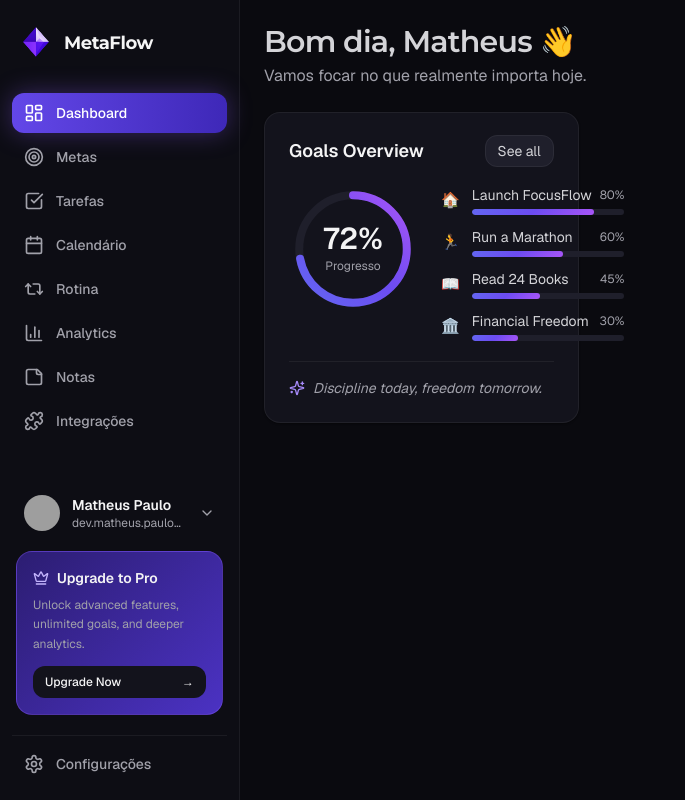
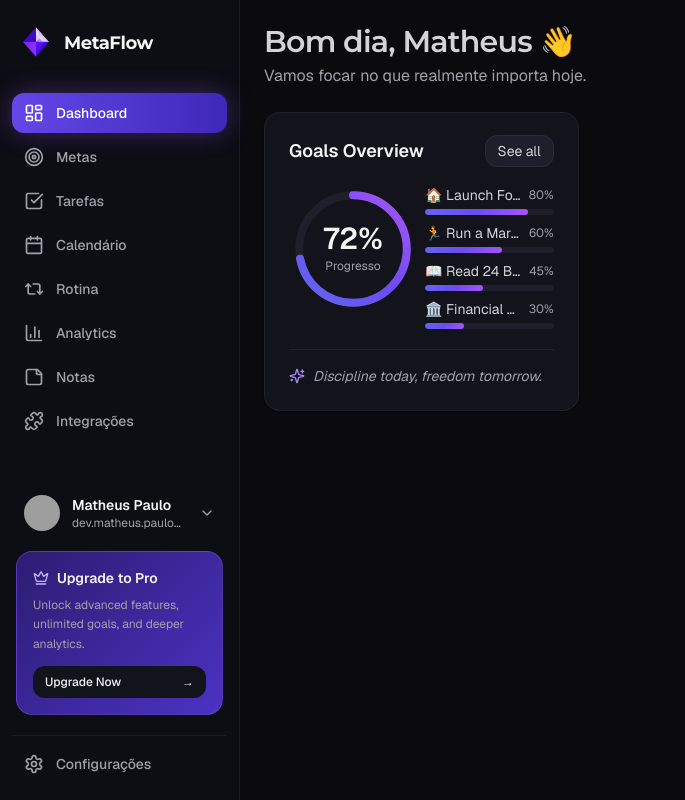
Before and after one commit to matheuspsb/metaflow, a Next.js app: page /dashboard in a window 1280 px wide. Shown: the whole page, without its empty margins (0-685 px from the left). Built offline with nearby package versions, Linux system fonts and the light colour scheme; grey boxes are pictures that could not be loaded.

Commit message:
feat: add GoalsCard dashboard component with donut progress and goal rows

```diff
--- a/src/components/dashboard/goals/GoalRow.tsx
+++ b/src/components/dashboard/goals/GoalRow.tsx
@@ -11,17 +11,15 @@ interface GoalRowProps {
 
 export function GoalRow({ goal }: GoalRowProps) {
   return (
-    <li className="flex items-center gap-3">
-      <span className="text-base" aria-hidden="true">
-        {goal.icon}
+    <li className="flex w-full flex-col gap-1 overflow-hidden">
+      <div className="flex items-center justify-between gap-2">
+        <span className="text-fg-secondary flex-1 truncate text-sm" title={goal.label}>
+          {goal.icon} {goal.label}
         </span>
-      <div className="flex min-w-0 flex-1 flex-col gap-1">
-        <div className="flex items-center justify-between">
-          <span className="text-fg-secondary truncate text-sm">{goal.label}</span>
-          <span className="text-fg-muted ml-2 shrink-0 text-xs">{goal.progress}%</span>
+        <span className="text-fg-muted shrink-0 text-xs">{goal.progress}%</span>
       </div>
       <div
-          className="bg-bg-input h-1.5 overflow-hidden rounded-full"
+        className="bg-bg-input h-1.5 w-full overflow-hidden rounded-full"
         role="progressbar"
         aria-valuenow={goal.progress}
         aria-valuemin={0}
@@ -29,10 +27,9 @@ export function GoalRow({ goal }: GoalRowProps) {
         aria-label={`${goal.label}: ${goal.progress}%`}
       >
         <div
-            className="bg-gradient-brand h-full rounded-full transition-all duration-500"
+          className="bg-gradient-brand h-full w-full rounded-full transition-all duration-500"
           style={{ width: `${goal.progress}%` }}
         />
-        </div>
       </div>
     </li>
   )
--- a/src/components/dashboard/goals/GoalsCard.tsx
+++ b/src/components/dashboard/goals/GoalsCard.tsx
@@ -9,6 +9,7 @@ interface GoalsCardProps {
   overallProgress?: number
   goals?: Goal[]
   quote?: string
+  className?: string
 }
 
 const DEFAULT_GOALS: Goal[] = [
@@ -22,12 +23,15 @@ export function GoalsCard({
   overallProgress = 72,
   goals = DEFAULT_GOALS,
   quote = 'Discipline today, freedom tomorrow.',
+  className,
 }: GoalsCardProps) {
   return (
     <Card
+      className={className}
       title="Goals Overview"
       action={
         <Link
+          as="/metas"
           href="/metas"
           className="bg-bg-input border-border-subtle text-fg-secondary hover:text-fg-primary rounded-lg border px-3 py-1.5 text-sm transition-colors duration-150"
         >
@@ -35,10 +39,10 @@ export function GoalsCard({
         </Link>
       }
     >
-      <div className="flex gap-6">
+      <div className="flex gap-2">
         <DonutProgress value={overallProgress} />
 
-        <ul className="flex flex-1 flex-col justify-center gap-3" aria-label="Goals list">
+        <ul className="flex flex-1 overflow-hidden flex-col justify-center gap-2" aria-label="Goals list">
           {goals.map((goal) => (
             <GoalRow key={goal.id} goal={goal} />
           ))}
```
Lines whose indentation alone changed are shown as unchanged.
